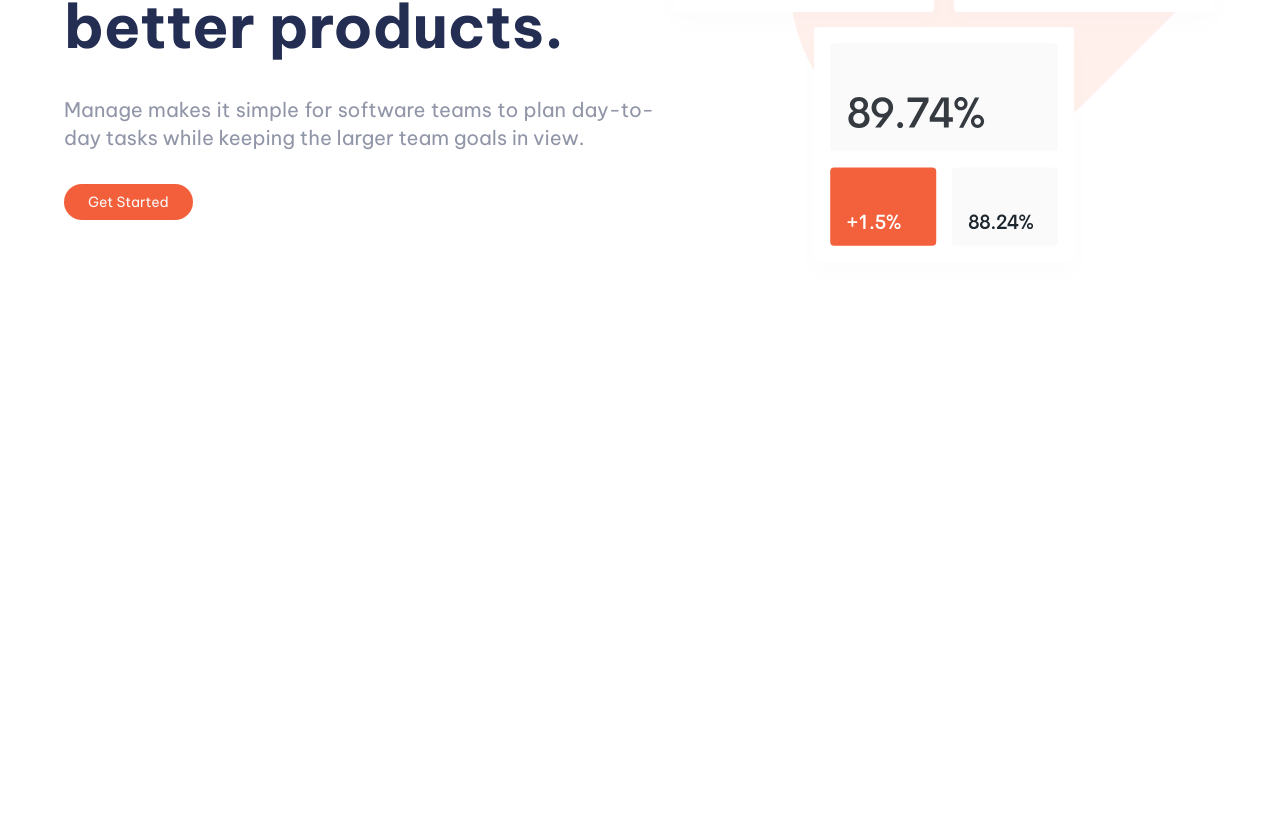
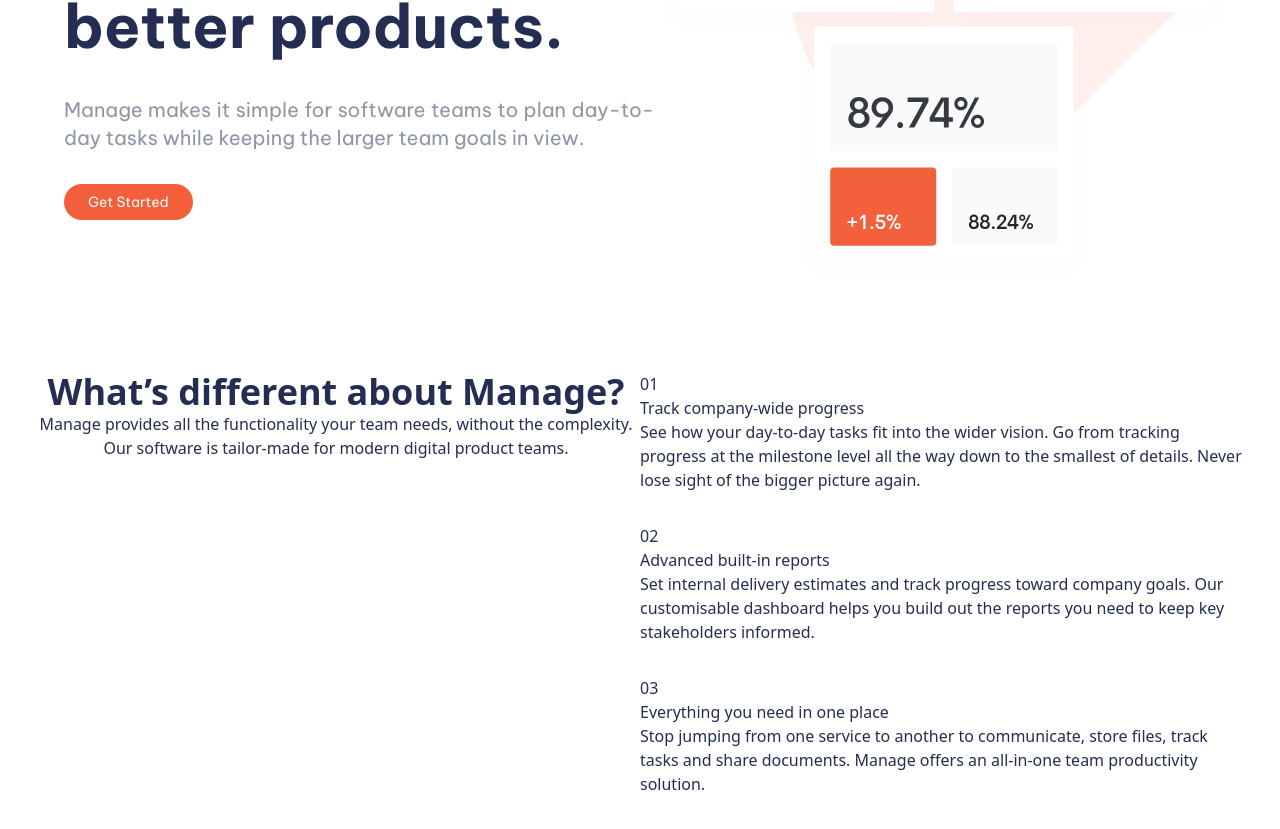
Before and after one commit to mdnaimur/manage-landing-page-master, a React (Vite) app: page / in a window 1280 px wide. Shown: the part 385-1214 px from the top of the page. Before the commit the page ends 800 px from the top, so only its background shows below. Built offline with nearby package versions, Linux system fonts and the light colour scheme.

Commit message:
content section

```diff
--- a/src/App.tsx
+++ b/src/App.tsx
@@ -1,5 +1,6 @@
 import "./App.css";
 
+import { Content } from "./pages/contents/Content";
 import { NavigationsHome } from "./pages/Navigations/NavigationsHome";
 
 function App() {
@@ -7,6 +8,7 @@
     <>
       <div className=" ">
         <NavigationsHome />
+        <Content />
       </div>
     </>
   );
--- /dev/null
+++ b/src/pages/contents/Content.css
@@ -0,0 +1,45 @@
+@tailwind base;
+
+@layer base {
+  .content {
+    @apply flex w-full justify-center items-start mx-auto text-center
+    px-8 pt-16 pb-20 text-Dark-Blue
+    md:flex-row;
+  }
+
+  /* Left Content */
+  .content_left {
+    @apply w-full pb-10
+    md:w-1/2;
+  }
+
+  .content_title {
+    @apply font-bold text-4xl;
+  }
+
+  .content_title_text {
+  }
+
+  /* Right Content */
+
+  .content_right {
+    @apply w-full text-left space-y-8 md:w-1/2;
+  }
+
+  .content_paragraph_div {
+  }
+
+  .contetn_paragraph_number_title {
+  }
+  .content_paragraph_number {
+  }
+
+  .content_paragraph_text_title {
+  }
+
+  .content_paragraph_text_div {
+  }
+
+  .content_paragraph_text {
+  }
+}
--- /dev/null
+++ b/src/pages/contents/Content.tsx
@@ -0,0 +1,66 @@
+import "./Content.css";
+
+export const Content = () => {
+  return (
+    <section className="content">
+      <div className="content_left">
+        <p className="content_title">What’s different about Manage?</p>
+        <p className="content_title_text ">
+          Manage provides all the functionality your team needs, without the
+          complexity. Our software is tailor-made for modern digital product
+          teams.
+        </p>
+      </div>
+
+      <div className="content_right">
+        <div className="content_paragraph_div">
+          <div className="contetn_paragraph_number_title">
+            <p className="content_paragraph_number">01</p>
+            <p className="content_paragraph_text_title">
+              Track company-wide progress
+            </p>
+          </div>
+          <div className="content_paragraph_text_div">
+            <p className="content_paragraph_text">
+              See how your day-to-day tasks fit into the wider vision. Go from
+              tracking progress at the milestone level all the way down to the
+              smallest of details. Never lose sight of the bigger picture again.
+            </p>
+          </div>
+        </div>
+
+        <div className="content_paragraph_div">
+          <div className="contetn_paragraph_number_title">
+            <p className="content_paragraph_number">02</p>
+            <p className="content_paragraph_text_title">
+              Advanced built-in reports
+            </p>
+          </div>
+          <div className="content_paragraph_text_div">
+            <p className="content_paragraph_text">
+              Set internal delivery estimates and track progress toward company
+              goals. Our customisable dashboard helps you build out the reports
+              you need to keep key stakeholders informed.
+            </p>
+          </div>
+        </div>
+
+        <div className="content_paragraph_div">
+          <div className="contetn_paragraph_number_title">
+            <p className="content_paragraph_number">03</p>
+            <p className="content_paragraph_text_title">
+              Everything you need in one place
+            </p>
+          </div>
+          <div className="content_paragraph_text_div">
+            <p className="content_paragraph_text">
+              Stop jumping from one service to another to communicate, store
+              files, track tasks and share documents. Manage offers an
+              all-in-one team productivity solution.
+            </p>
+          </div>
+        </div>
+      </div>
+    </section>
+  );
+};
```
Also changed, not shown: 1 other file (tests, documents, lock files or other folders).
